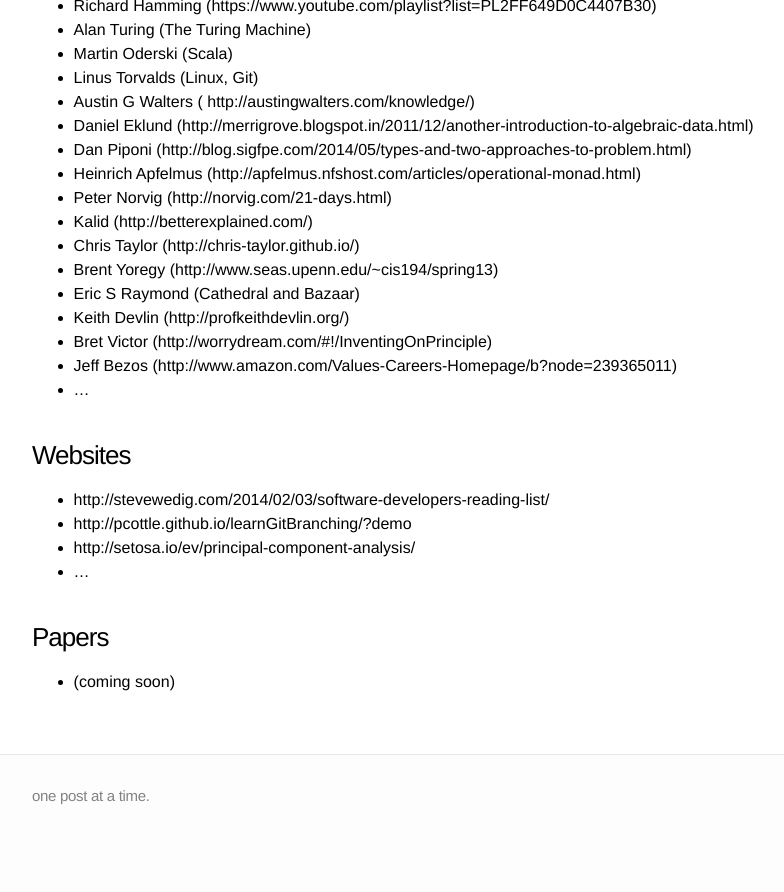
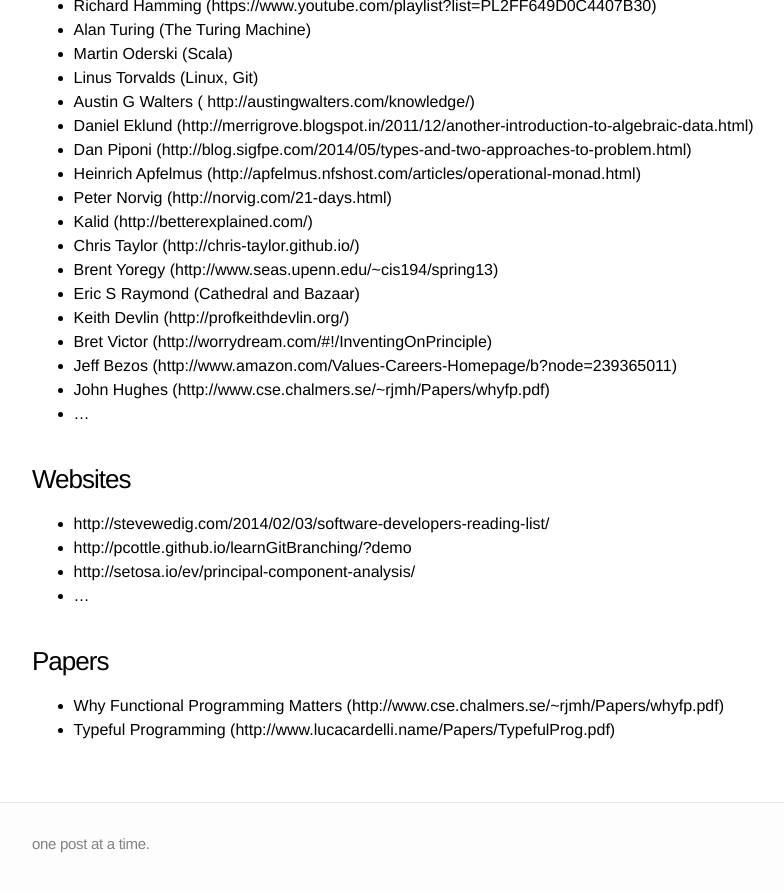
Before and after one commit to ChandraKoduru/chandrakoduru.github.io, a Jekyll site: the page built from _posts/2015-03-06-sources-of-my-knowledge.md, in a window 1280 px wide and 900 px high, scrolled down 1022 px. Shown: the top 892 px of the window, without its empty margins (208-992 px from the left). Built offline with Jekyll 4.4.1, drawn with Linux system fonts in a browser that asks for light colours; before the commit the page ends 1874 px from its top, so only the background shows below that.

Commit message:
updated knowledge bank with link to John Hughes paper

```diff
--- a/_posts/2015-03-06-sources-of-my-knowledge.md
+++ b/_posts/2015-03-06-sources-of-my-knowledge.md
@@ -54,6 +54,7 @@ category: life
 * Keith Devlin (http://profkeithdevlin.org/)
 * Bret Victor (http://worrydream.com/#!/InventingOnPrinciple)
 * Jeff Bezos (http://www.amazon.com/Values-Careers-Homepage/b?node=239365011)
+* John Hughes (http://www.cse.chalmers.se/~rjmh/Papers/whyfp.pdf)
 * ...
 
 ### Websites
@@ -63,4 +64,5 @@ category: life
 * ...
 
 ### Papers
-* (coming soon)
+* Why Functional Programming Matters (http://www.cse.chalmers.se/~rjmh/Papers/whyfp.pdf)
+* Typeful Programming (http://www.lucacardelli.name/Papers/TypefulProg.pdf)
```
Also changed, not shown: _posts/2015-03-06-powerful-statements.md (+2 -0 lines).
